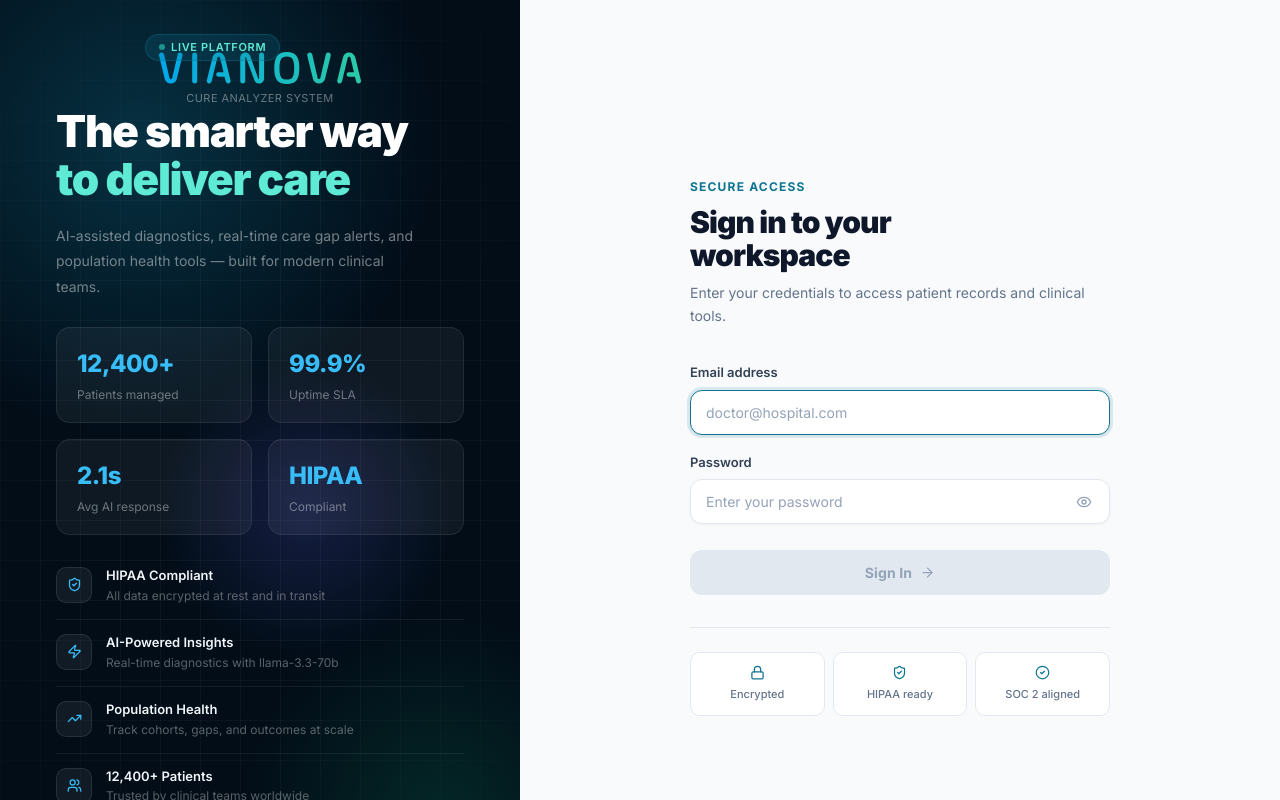
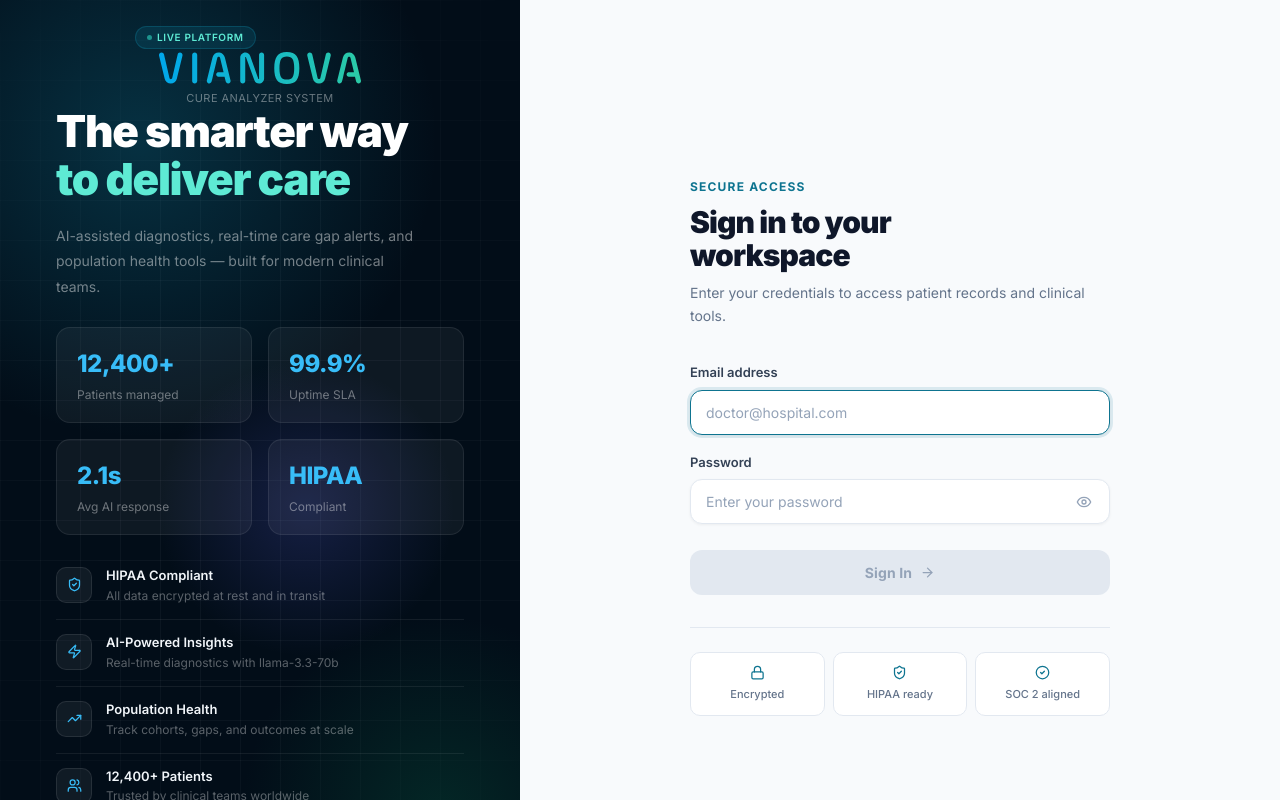
Before and after one commit to Thebestoo/VianovaHealthCureV3, a React (Vite) app: page /login in a window 1280 px wide. Built offline with nearby package versions, Linux system fonts and the light colour scheme.

Commit message:
Shrink and reposition Live Platform badge further up-left

```diff
--- a/src/pages/Login.jsx
+++ b/src/pages/Login.jsx
@@ -207,14 +207,14 @@ export default function Login() {
           <div style={{ position: 'relative', display: 'flex', flexDirection: 'column', alignItems: 'center', gap: 6, marginBottom: 'auto' }}>
             <div style={{ position: 'relative', display: 'flex', justifyContent: 'center' }}>
               <div style={{
-                position: 'absolute', top: -18, left: -14,
-                display: 'inline-flex', alignItems: 'center', gap: 6,
+                position: 'absolute', top: -26, left: -24,
+                display: 'inline-flex', alignItems: 'center', gap: 5,
                 background: 'rgba(14,116,144,.2)', border: '1px solid rgba(14,116,144,.4)',
-                borderRadius: 99, padding: '4px 13px',
+                borderRadius: 99, padding: '3px 11px',
                 width: 'fit-content', whiteSpace: 'nowrap',
               }}>
-                <span style={{ width: 6, height: 6, borderRadius: '50%', background: '#2dd4bf', display: 'block', animation: 'pulse 2s infinite' }} />
-                <span style={{ fontSize: 11, fontWeight: 600, color: '#5eead4', letterSpacing: '.06em', textTransform: 'uppercase' }}>Live Platform</span>
+                <span style={{ width: 5, height: 5, borderRadius: '50%', background: '#2dd4bf', display: 'block', animation: 'pulse 2s infinite' }} />
+                <span style={{ fontSize: 10, fontWeight: 600, color: '#5eead4', letterSpacing: '.06em', textTransform: 'uppercase' }}>Live Platform</span>
               </div>
               <img src="/vianova-logo.svg" alt="Vianova Health" style={{ height: 32, width: 'auto' }} />
             </div>
```
